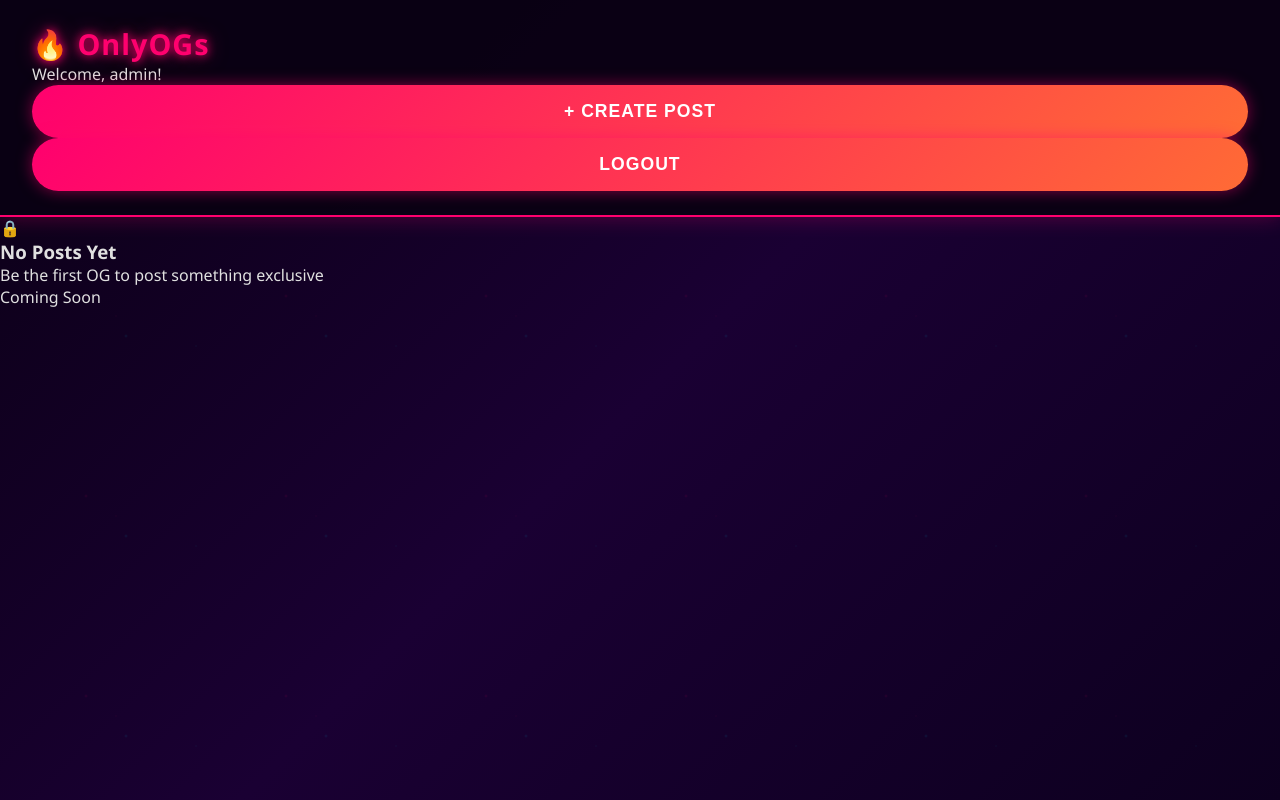
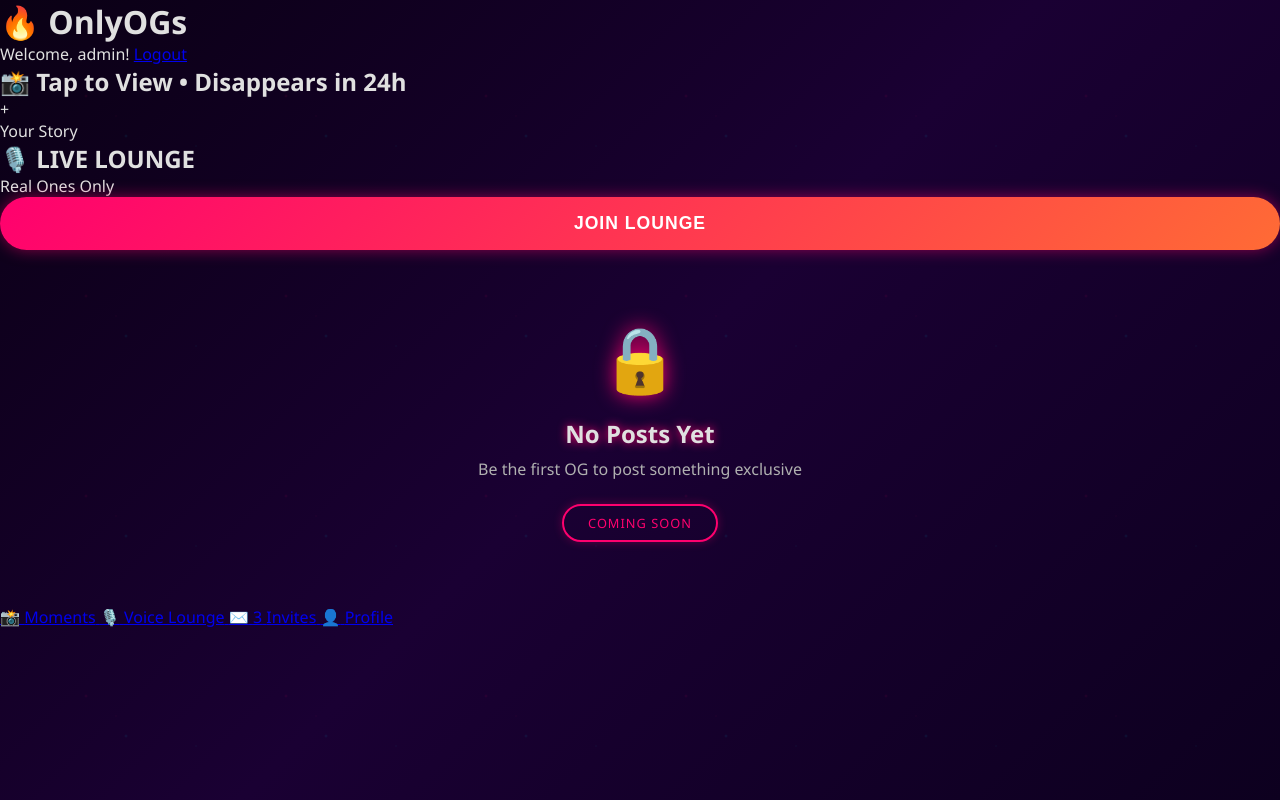
Before and after one commit to johanneskacey81-boop/onlyogs, a Flask app: template templates/feed.html in a window 1280 px wide. Run offline with Flask 3, Linux system fonts and the light colour scheme; the template is opened without the code that fills it: values that come from a table or form of the project are taken from there, others are empty; a user stored in the database is signed in.

Commit message:
Update feed.html
Signed-off-by: johanneskacey81-boop <johanneskacey81@gmail.com>

```diff
--- a/templates/feed.html
+++ b/templates/feed.html
@@ -3,51 +3,126 @@
 <head>
     <meta charset="UTF-8">
     <meta name="viewport" content="width=device-width, initial-scale=1.0">
-    <title>Feed – OnlyOGS</title>
+    <title>Feed - OnlyOGs</title>
     <link rel="stylesheet" href="{{ url_for('static', filename='style.css') }}">
 </head>
 <body>
-    <div class="header">
-        <h1>🔥 OnlyOGs</h1>
-        <div class="auth-buttons">
-            <span>Welcome, {{ user.username }}!</span>
-            <a href="/create_post"><button>+ Create Post</button></a>
-            <a href="/logout"><button>Logout</button></a>
+    <!-- HEADER -->
+    <header class="feed-header">
+        <div class="header-left">
+            <h1>🔥 OnlyOGs</h1>
         </div>
+        <div class="header-right">
+            <span class="welcome-text">Welcome, {{ current_user.username }}!</span>
+            <a href="{{ url_for('logout') }}" class="logout-btn">Logout</a>
+        </div>
+    </header>
+
+    <!-- MAIN FEED -->
+    <div class="feed-wrapper">
+        <!-- MOMENTS SECTION -->
+        <section class="moments-section">
+            <div class="moments-header">
+                <h2>📸 Tap to View • Disappears in 24h</h2>
+            </div>
+            <div class="moments-carousel">
+                <div class="moment-card">
+                    <div class="moment-placeholder">+</div>
+                    <p>Your Story</p>
+                </div>
+                <div class="moment-card">
+                    <div class="moment-placeholder-2"></div>
+                </div>
+                <div class="moment-card">
+                    <div class="moment-placeholder-3"></div>
+                </div>
+                <div class="moment-card">
+                    <div class="moment-placeholder-4"></div>
+                </div>
+                <div class="moment-card">
+                    <div class="moment-placeholder-5"></div>
+                </div>
+            </div>
+        </section>
+
+        <!-- LIVE LOUNGE SECTION -->
+        <section class="live-lounge-section">
+            <div class="lounge-header">
+                <h2>🎙️ LIVE LOUNGE</h2>
+                <p>Real Ones Only</p>
+            </div>
+
+            <!-- ACTIVE SPEAKERS GRID -->
+            <div class="speakers-grid">
+                <div class="speaker-avatar" data-badge="1">
+                    <div class="avatar-circle av1"></div>
+                </div>
+                <div class="speaker-avatar" data-badge="2">
+                    <div class="avatar-circle av2"></div>
+                </div>
+                <div class="speaker-avatar" data-badge="0">
+                    <div class="avatar-circle av3"></div>
+                </div>
+                <div class="speaker-avatar" data-badge="1">
+                    <div class="avatar-circle av4"></div>
+                </div>
+                <div class="speaker-avatar" data-badge="0">
+                    <div class="avatar-circle av5"></div>
+                </div>
+                <div class="speaker-avatar" data-badge="0">
+                    <div class="avatar-circle av6"></div>
+                </div>
+                <div class="speaker-avatar" data-badge="1">
+                    <div class="avatar-circle av7"></div>
+                </div>
+                <div class="speaker-avatar" data-badge="2">
+                    <div class="avatar-circle av8"></div>
+                </div>
+            </div>
+
+            <!-- JOIN LOUNGE BUTTON -->
+            <button class="join-lounge-btn">JOIN LOUNGE</button>
+        </section>
+
+        <!-- EMPTY FEED PLACEHOLDER -->
+        <section class="feed-posts-section">
+            <div class="feed-empty">
+                <div class="feed-empty-icon">🔒</div>
+                <h2>No Posts Yet</h2>
+                <p>Be the first OG to post something exclusive</p>
+                <div class="coming-soon">COMING SOON</div>
+            </div>
+        </section>
     </div>
 
-    <div class="content">
-        {% if posts %}
-            {% for item in posts %}
-                <div class="post">
-                    <div class="post-header">
-                        <a href="/user/{{ item.post.user.username }}" class="username">@{{ item.post.user.username }}</a>
-                        <span class="timestamp">{{ item.post.created_at.strftime('%Y-%m-%d %H:%M') }}</span>
-                    </div>
-                    <div class="post-body">{{ item.post.body }}</div>
-                    <div class="post-actions">
-                        <a href="/like/{{ item.post.id }}">❤️ {{ item.likes }} Likes</a>
-                        <span>💬 {{ item.comments|length }} Comments</span>
-                    </div>
-                    {% if item.comments %}
-                        <div style="margin-top: 12px; padding-top: 12px; border-top: 1px solid var(--border);">
-                            {% for c in item.comments %}
-                                <p style="font-size: 13px; color: var(--text-secondary); margin: 6px 0;">
-                                    <strong>@{{ c.user.username }}</strong>: {{ c.body }}
-                                </p>
-                            {% endfor %}
-                        </div>
-                    {% endif %}
-                </div>
-            {% endfor %}
-        {% else %}
-            <div class="empty">
-                <span class="empty-lock">🔒</span>
-                <h3>No Posts Yet</h3>
-                <p>Be the first OG to post something exclusive</p>
-                <div class="empty-badge">Coming Soon</div>
-            </div>
-        {% endif %}
-    </div>
+    <!-- BOTTOM NAVIGATION -->
+    <nav class="bottom-nav">
+        <a href="#moments" class="nav-item">
+            <span class="nav-icon">📸</span>
+            <span class="nav-label">Moments</span>
+        </a>
+        <a href="#lounge" class="nav-item">
+            <span class="nav-icon">🎙️</span>
+            <span class="nav-label">Voice Lounge</span>
+        </a>
+        <a href="#invites" class="nav-item">
+            <span class="nav-icon">✉️</span>
+            <span class="nav-badge">3</span>
+            <span class="nav-label">Invites</span>
+        </a>
+        <a href="#profile" class="nav-item">
+            <span class="nav-icon">👤</span>
+            <span class="nav-label">Profile</span>
+        </a>
+    </nav>
+
+    <script>
+        // Add interactivity for speaker avatars
+        document.querySelectorAll('.speaker-avatar').forEach(avatar => {
+            avatar.addEventListener('click', function() {
+                alert('Joining speaker: ' + this.getAttribute('data-badge'));
+            });
+        });
+    </script>
 </body>
 </html>
```
